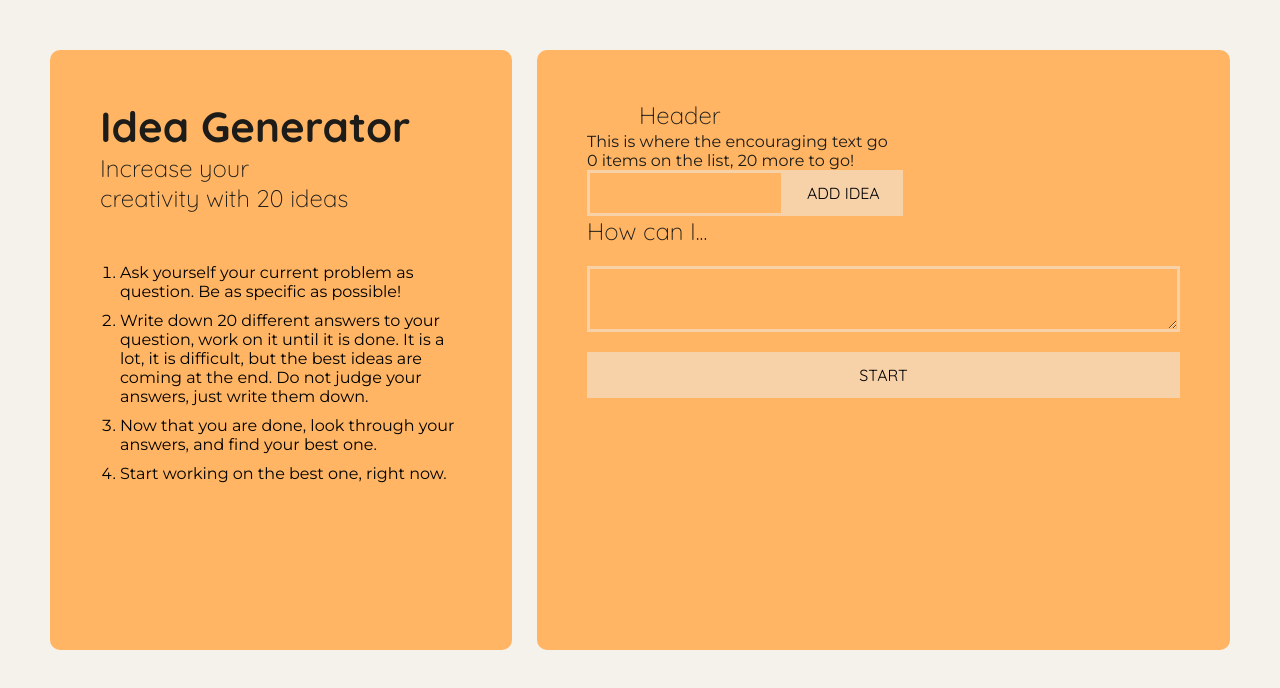
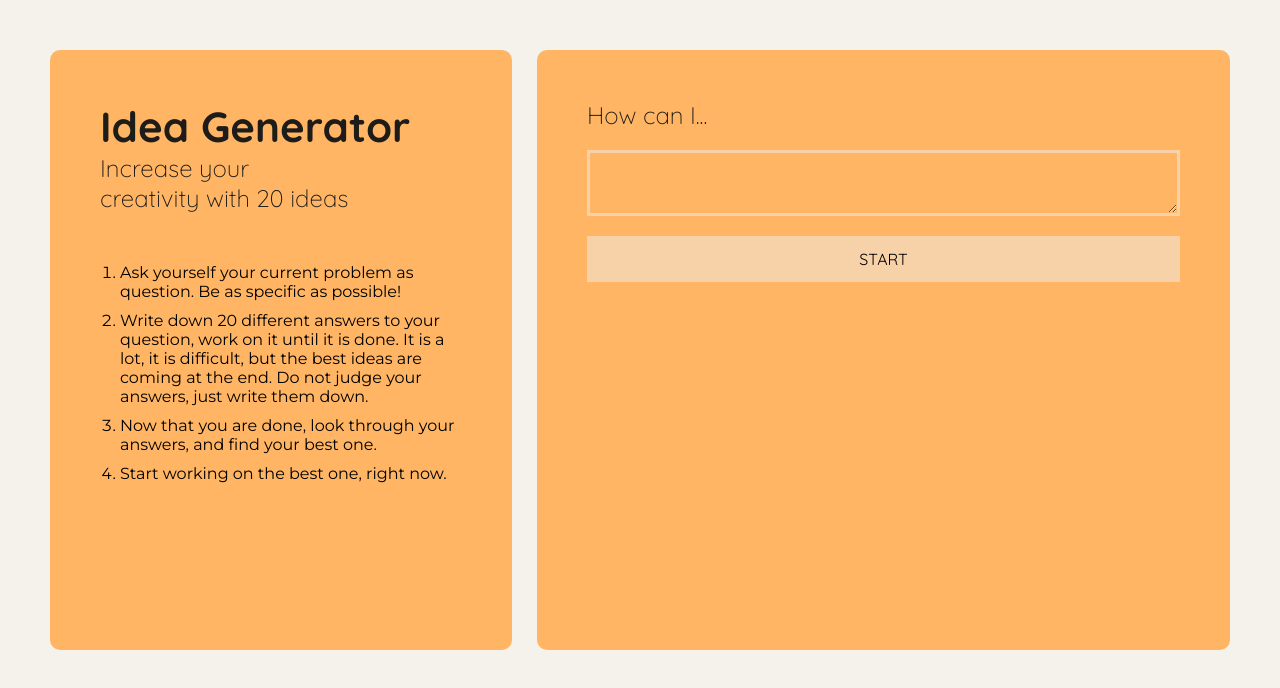
Before and after one commit to pfalzergbr/idea-generator, a Vue app: page / in a window 1280 px wide. Shown: the top 688 px of the page. Built offline with nearby package versions, Linux system fonts and the light colour scheme.

Commit message:
move state to IdeasColumn

```diff
--- a/src/App.vue
+++ b/src/App.vue
@@ -1,8 +1,7 @@
 <template>
   <div class="app">
-    <rules-column @new-question="addQuestion"></rules-column>
-    <ideas-column :question="question" :ideas="ideas" @add-idea="addIdea"></ideas-column>
-    <idea-box v-if="filledIdeas"></idea-box>
+    <rules-column></rules-column>
+    <ideas-column></ideas-column>
   </div>
 </template>
 
@@ -17,30 +16,7 @@ export default {
     RulesColumn,
     IdeasColumn,
   },
-  data() {
-    return {
-      ideas: [],
-      chosenIdea: '',
-      question: '',
-    };
-  },
-  methods: {
-    addIdea(idea) {
-      const newIdea = {
-        id: new Date().toISOString,
-        idea,
-      };
-      this.ideas.push(newIdea);
-    },
-    addQuestion(question){
-      this.question = question;
-    }
-  },
-  computed: {
-    filledIdeas() {
-      return this.ideas.length === 20 ? true : false;
-    },
-  },
+
 };
 </script>
 
--- a/src/components/Ideas/IdeasColumn.vue
+++ b/src/components/Ideas/IdeasColumn.vue
@@ -1,10 +1,11 @@
 <template>
   <div class="column list-column">
-      <!-- <the-question @new-question="addQuestion"></the-question> -->
-    <div>
-      <ideas-header :question="question" :ideas="ideas" @add-idea="newIdea"></ideas-header>
+    <div v-if="question === ''">
+      <the-question @new-question="addQuestion"></the-question>
+    </div>
+    <div v-else>
+      <ideas-header :question="question" :ideas="ideas" @add-idea="AddIdea"></ideas-header>
       <idea-list :ideas="ideas"></idea-list>
-      <the-question></the-question>
     </div>
   </div>
 </template>
@@ -16,12 +17,30 @@ import TheQuestion from './TheQuestion'
 
 export default {
   components: { IdeasHeader, IdeaList, TheQuestion },
-  props: ['ideas', 'question'],
+  data() {
+    return {
+      ideas: [],
+      chosenIdea: '',
+      question: '',
+    };
+  },
   methods: {
-    newIdea(idea) {
-      this.$emit('add-idea', idea);
+    addIdea(idea) {
+      const newIdea = {
+        id: new Date().toISOString,
+        idea,
+      };
+      this.ideas.push(newIdea);
     },
+    addQuestion(question){
+      this.question = question;
+    }
   },
+  computed: {
+    filledIdeas() {
+      return this.ideas.length === 20 ? true : false;
+    },
+  }
 };
 </script>
 <style>
--- a/src/components/Rules/RulesBody.vue
+++ b/src/components/Rules/RulesBody.vue
@@ -24,7 +24,6 @@ export default {
 
 <style lang="scss" scoped>
   ol {
-    // width: 80%;
     display: block;
     margin-left: 2rem;
 
```
